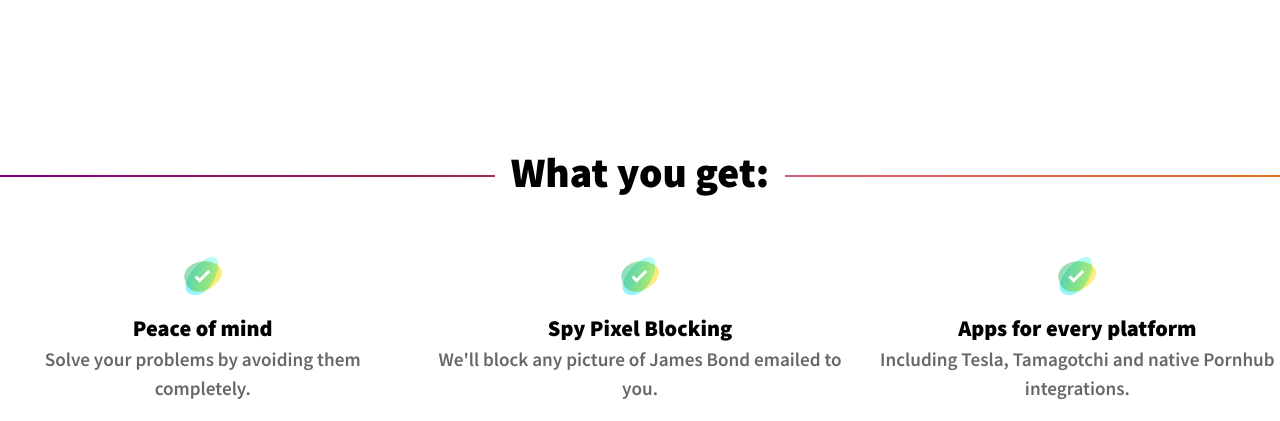
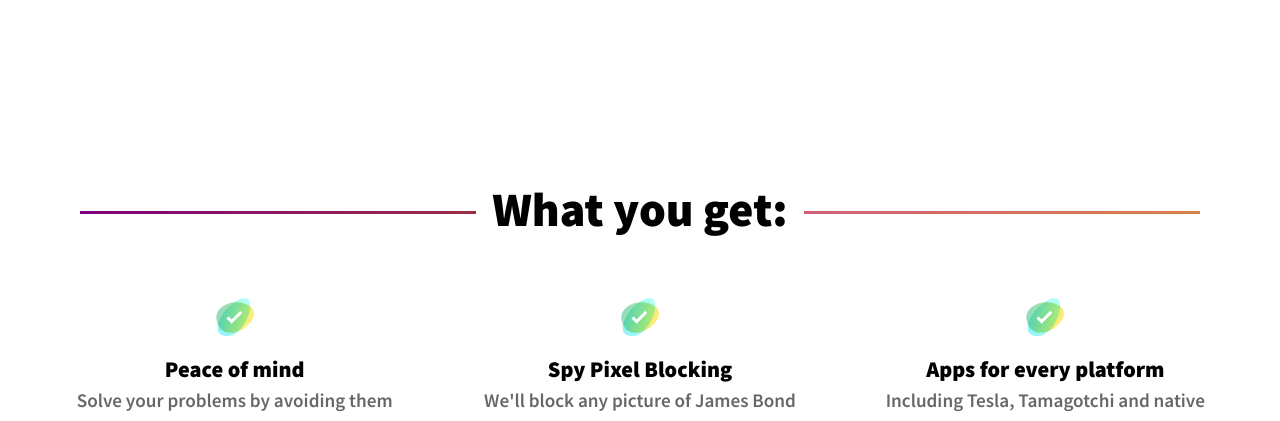
Before and after one commit to samy9401/bye-clone, a plain HTML site: page index.html in a window 1280 px wide. Shown: the part 4903-5324 px from the top of the page. Drawn offline with Linux system fonts and the light colour scheme.

Commit message:
finalize the waht-you0get-part

```diff
--- a/style.css
+++ b/style.css
@@ -113,6 +113,7 @@ h2 {
   text-align: center;
   flex-shrink: 0;
   margin: 0;
+  font-size: 3rem;
 }
 .card h3 {
   font-size: 1.4rem;
@@ -133,14 +134,16 @@ h2 {
   align-items: center;
   gap: 1rem;
   width: 100%;
-  margin: 3rem;
+  padding: 5rem;
+  padding-bottom: 0rem;
 }
 
 .what-you-get-header div {
-  height: 2px;
+  height: 3px;
   width: 100%;
   flex-grow: 1;
   margin-top: 0.35rem;
+
   /*background: linear-gradient(to right, #5522fa, #0074e4);
   background-color: #5522fa;*/
 }
@@ -150,12 +153,13 @@ h2 {
 }
 
 .what-you-get-header .right {
-  background: linear-gradient(to right, #d16078, rgb(230, 113, 36));
+  background: linear-gradient(to right, #d16078, rgb(214, 129, 72));
 }
 
 .card {
   text-align: center;
 }
+
 .card p {
   color: rgb(104, 102, 102);
   font-size: 1.2rem;
@@ -175,6 +179,7 @@ h2 {
   justify-content: center;
   align-items: flex-start;
   margin: 0 auto;
+  padding: 3rem;
 }
 
 /* FOOTER */
```
